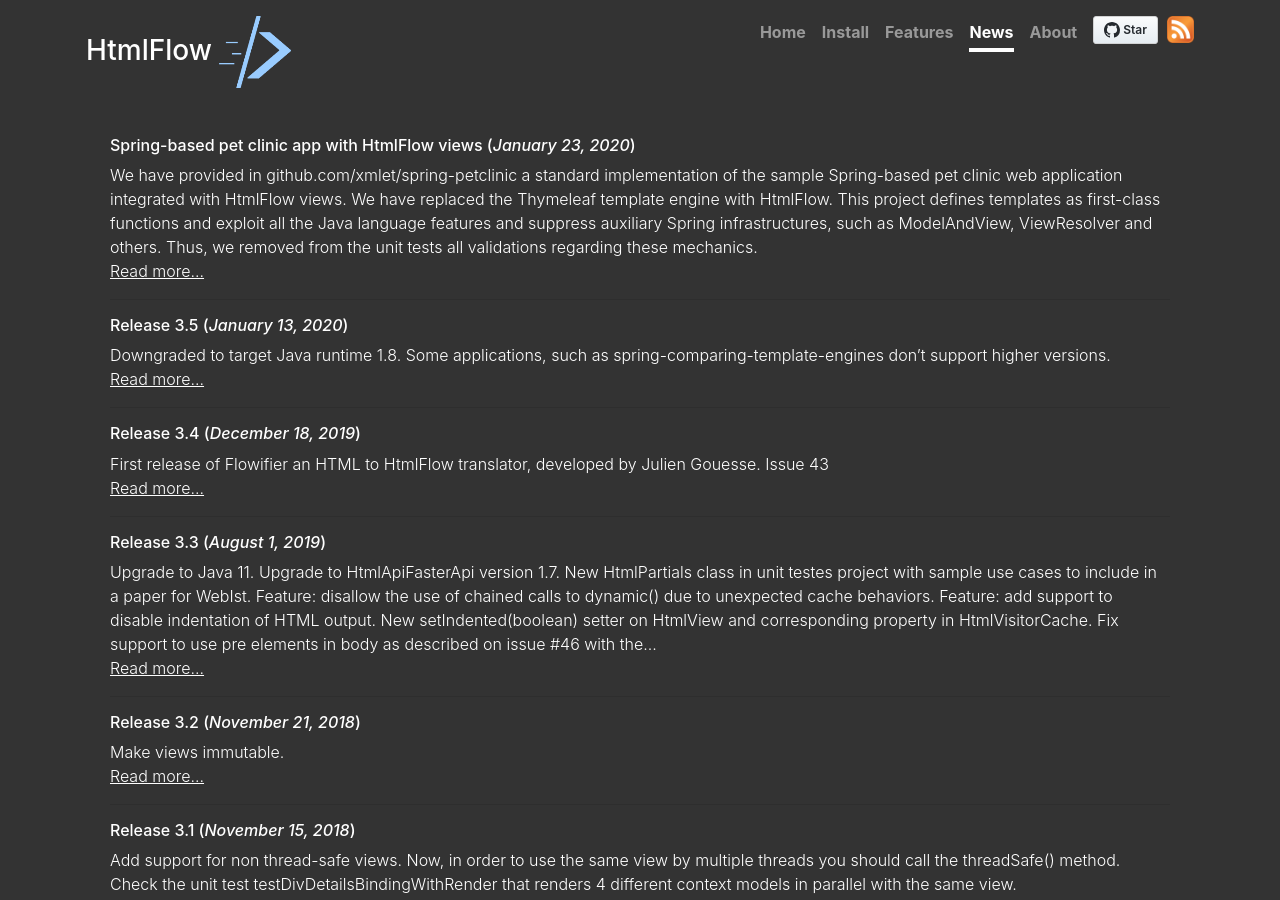
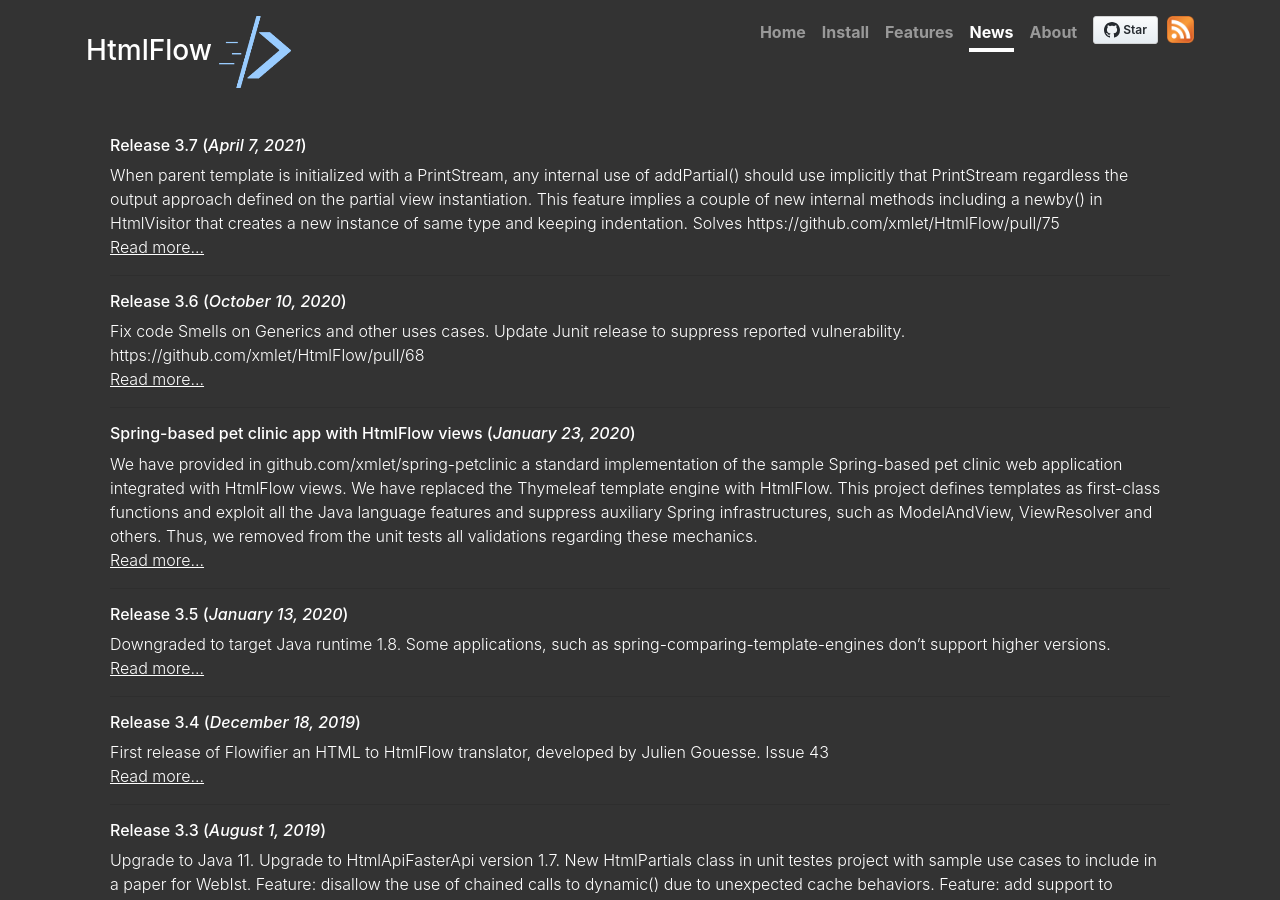
Before and after one commit to xmlet/HtmlFlow, a Jekyll site: the page built from news.md, in a window 1280 px wide and 900 px high. Built offline with Jekyll 4.4.1, drawn with Linux system fonts in a browser that asks for light colours; comment, search, counter and statistics services are not loaded; some of the changed text lies outside the part shown.

Commit message:
Update change log

```diff
--- /dev/null
+++ b/_posts/2020-11-10-Release-3.6.md
@@ -0,0 +1,18 @@
+---
+layout: post
+title: Release 3.6
+date: 2020-10-10
+type: post
+published: true
+status: publish
+categories: []
+tags: []
+author:
+  login: MiguelGamboa
+  email:
+  display_name: Miguel Gamboa
+
+---
+
+Fix code Smells on Generics and other uses cases. Update Junit release to
+suppress reported vulnerability. https://github.com/xmlet/HtmlFlow/pull/68
--- /dev/null
+++ b/_posts/2021-04-07-Release-3.7.md
@@ -0,0 +1,24 @@
+---
+layout: post
+title: Release 3.7
+date: 2021-04-07
+type: post
+published: true
+status: publish
+categories: []
+tags: []
+author:
+  login: MiguelGamboa
+  email:
+  display_name: Miguel Gamboa
+
+---
+
+When parent template is initialized with a `PrintStream`, any internal use of
+`addPartial()` should use implicitly that `PrintStream` regardless the output
+approach defined on the partial view instantiation.
+
+This feature implies a couple of new internal methods including a `newby()` in
+`HtmlVisitor` that creates a new instance of same type and keeping indentation.
+
+Solves https://github.com/xmlet/HtmlFlow/pull/75
```
Also changed, not shown: _posts/2017-03-01-Release-1.1.md (+1 -1 lines).
